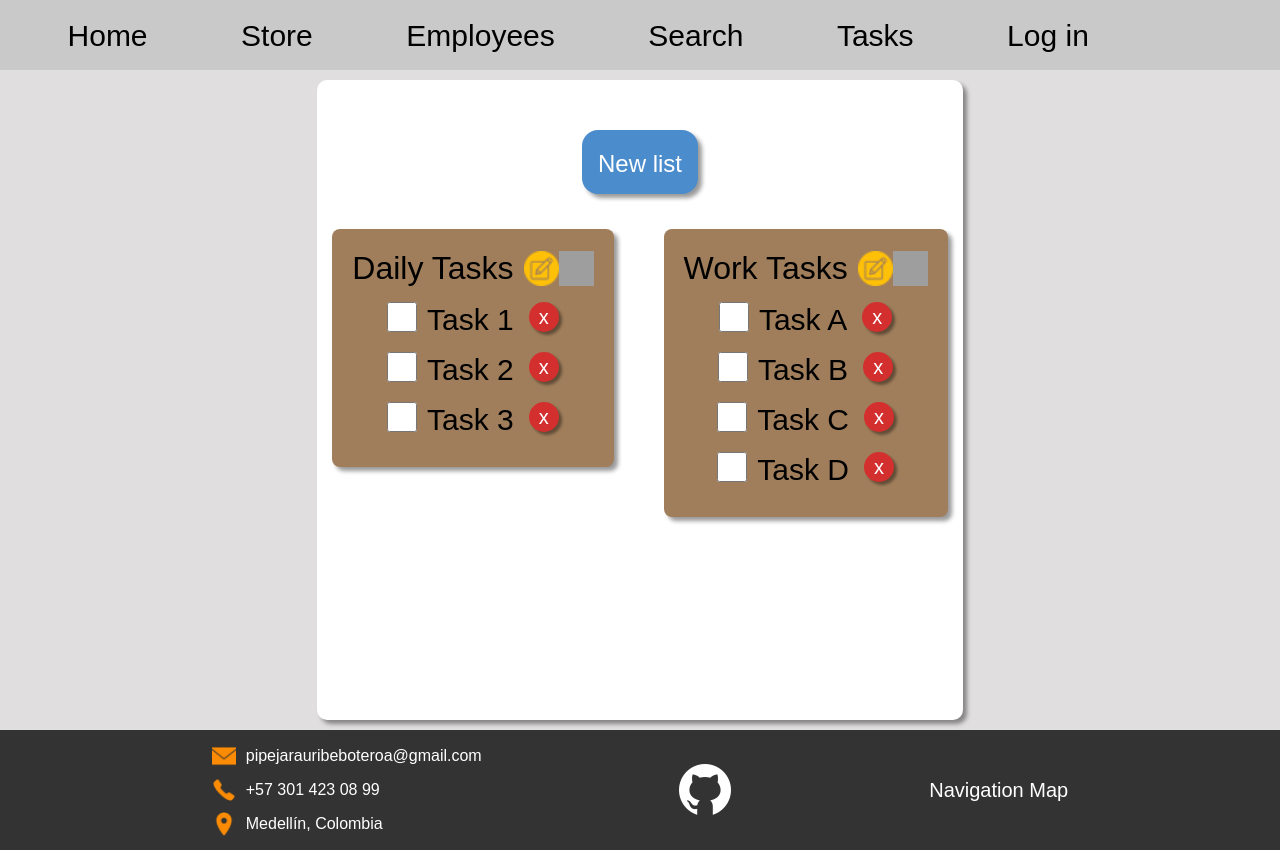
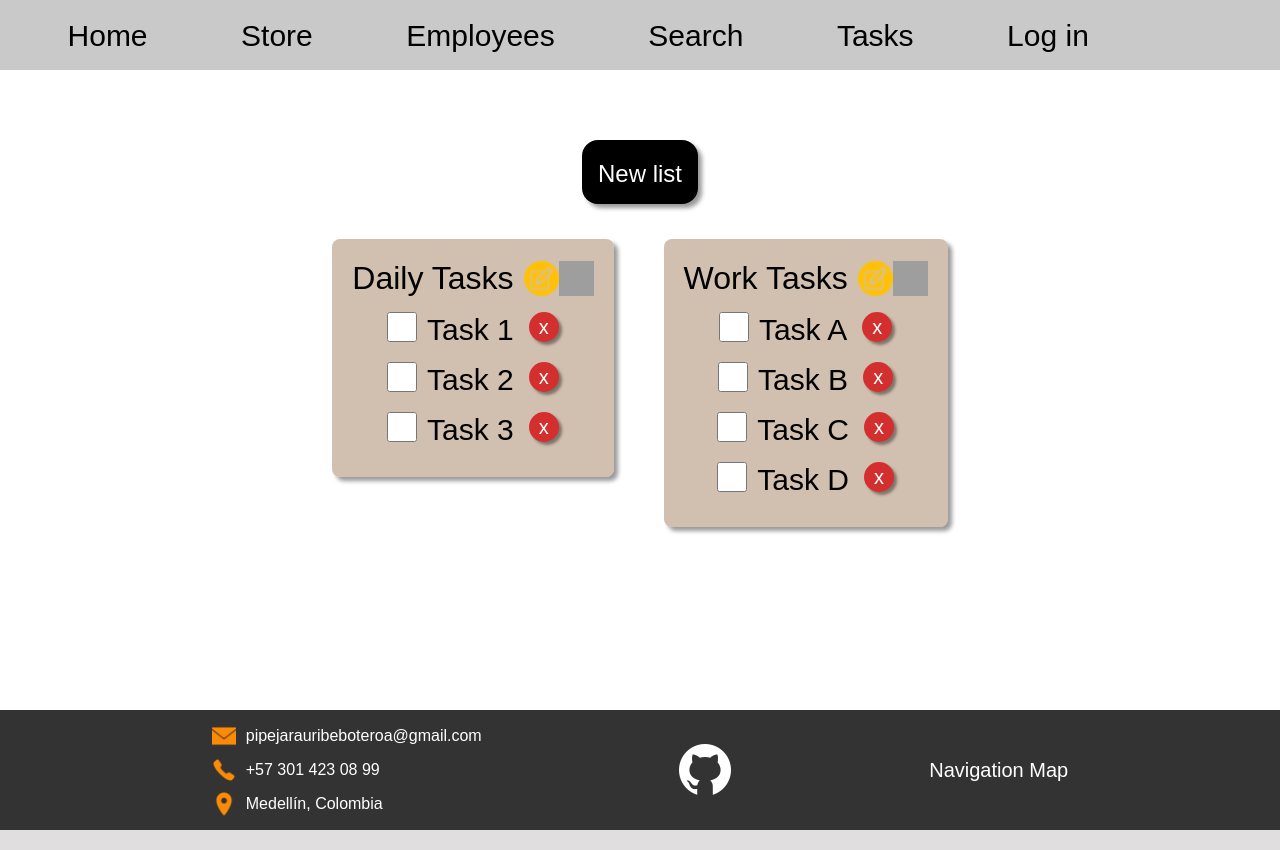
Before and after one commit to Pipeto84/react-ts, a React (Vite) app: page /tasks in a window 1280 px wide. Built offline with nearby package versions, Linux system fonts and the light colour scheme; grey boxes are pictures that could not be loaded; some icons are missing.

Commit message:
tasks mejorado

```diff
--- a/src/pages/TasksPage.tsx
+++ b/src/pages/TasksPage.tsx
@@ -8,6 +8,7 @@ export const TasksPage = () => {
   const tasks = useAppSelector((state) => state.tasks);
 
   return (
+    <div className="tasksPage">
       <div className="tasks">
         <NavLink className="newListButton" to="/newList">
           New list
@@ -18,5 +19,6 @@ export const TasksPage = () => {
           ))}
         </div>
       </div>
+    </div>
   );
 };
--- a/src/styles/TasksPage.css
+++ b/src/styles/TasksPage.css
@@ -1,8 +1,15 @@
+.tasksPage {
+  height: 80vh;
+  width: 100%;
+  display: flex;
+  justify-content: center;
+  align-items: start;
+  background-color: white;
+}
 .tasks {
-  height: 80vh;
+  height: 60vh;
   min-width: 300px;
-  background-color: white;
-  margin: 10px;
+  margin: 20px;
   display: grid;
   grid-template-columns: 1fr;
   grid-template-rows: 4rem 4rem 1fr;
@@ -11,7 +18,6 @@
   color: black;
   border-radius: 10px;
   padding-top: 50px;
-  box-shadow: 4px 4px 4px rgba(0, 0, 0, 0.4);
 }
 h1 {
   margin: 1rem 0 0.5rem 0;
@@ -19,7 +25,7 @@ h1 {
   font-weight: 800;
 }
 .newListButton {
-  background-color: #4b8ccc;
+  background-color: #000000;
   color: white;
   padding: 1rem;
   font-size: 1.5rem;
@@ -45,7 +51,7 @@ h1 {
   box-shadow: 4px 4px 4px rgba(0, 0, 0, 0.4);
   color: black;
   font-size: 20px;
-  background-color: #a07e5b;
+  background-color: #a07d5b7c;
 }
 .nameDeleteList {
   display: flex;
--- a/src/styles/User.css
+++ b/src/styles/User.css
@@ -75,7 +75,7 @@
   text-decoration: none;
 }
 .boton-cerrar {
-  margin-top: 20px;
+  margin-top: 10px;
   height: 40px;
   border: none;
   background-color: #a4b6c5;
```
Lines whose indentation alone changed are shown as unchanged.
